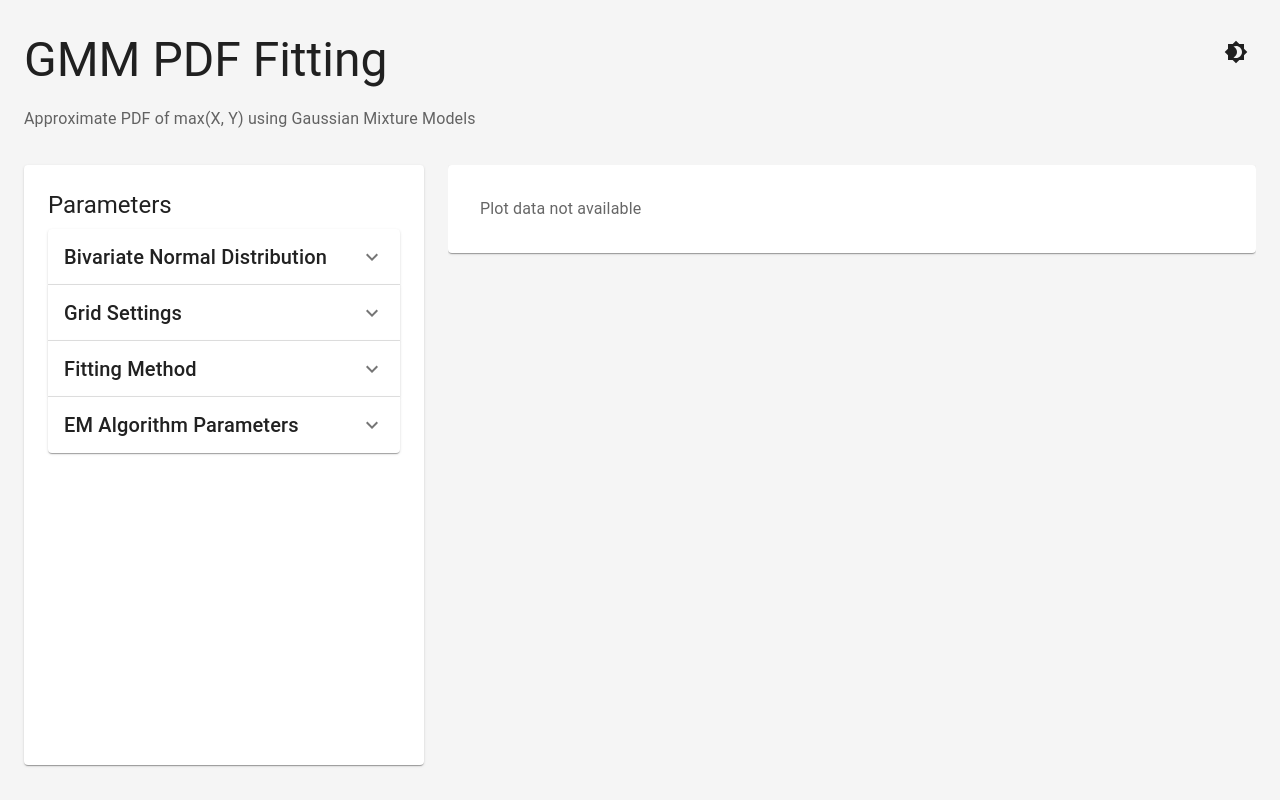
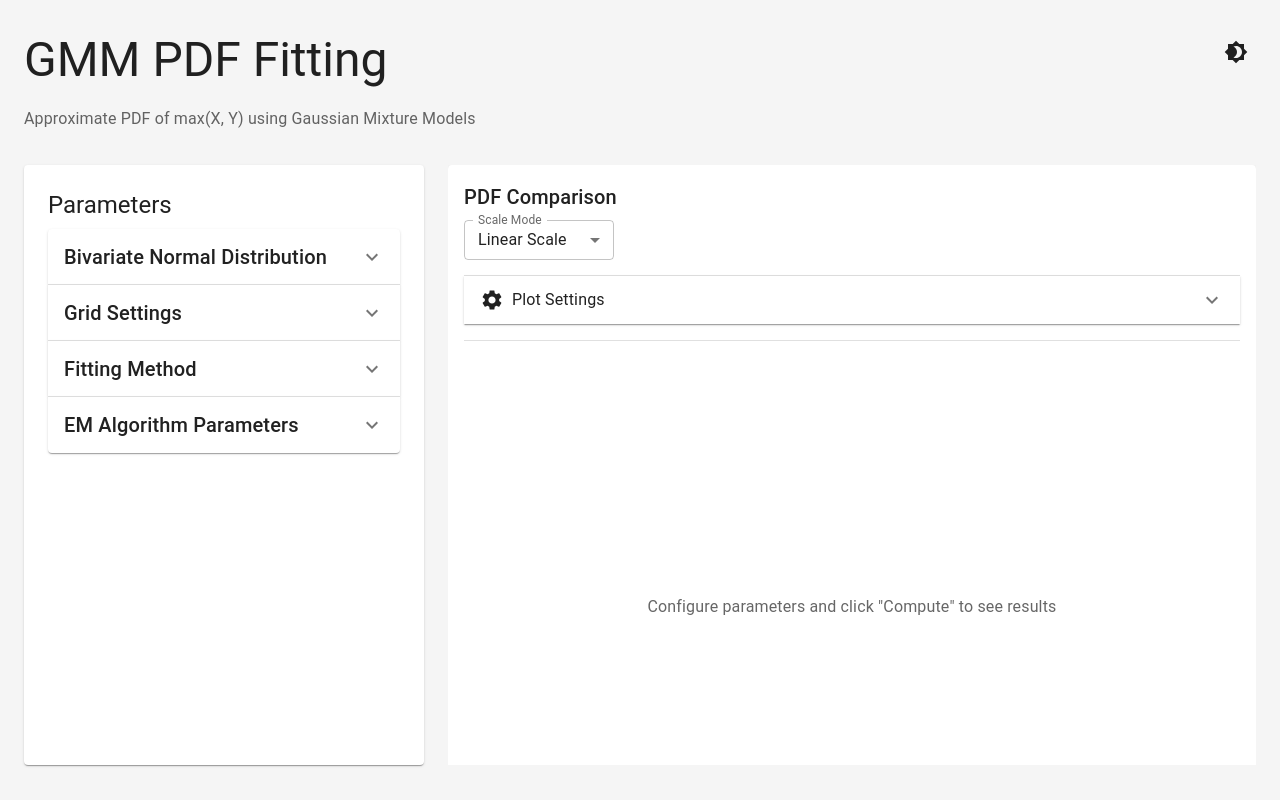
Before and after one commit to Jiro-iwai/gmm-pdf-fitting, a React (Vite) app in the folder webapp/frontend/: page / in a window 1280 px wide. Built offline with nearby package versions, Linux system fonts and the light colour scheme.

Commit message:
Fix: Show action buttons when result is null by removing early return

```diff
--- a/webapp/frontend/src/components/PlotViewer.jsx
+++ b/webapp/frontend/src/components/PlotViewer.jsx
@@ -120,29 +120,19 @@ const PlotViewer = ({ result, plotSettings: externalPlotSettings, setPlotSetting
     scaleMode
   ])
 
-  if (!result || !result.z || !result.f_true || !result.f_hat) {
-    return (
-      <Box sx={{ p: 2 }}>
-        <Typography color="text.secondary">Plot data not available</Typography>
-      </Box>
-    )
-  }
+  // Check if we have valid plot data
+  const hasValidData = result && result.z && result.f_true && result.f_hat
 
-  const { z, f_true, f_hat } = result
+  // Extract data only if valid
+  const z = hasValidData ? result.z : []
+  const f_true = hasValidData ? result.f_true : []
+  const f_hat = hasValidData ? result.f_hat : []
   const zArray = Array.isArray(z) ? z : []
   const fTrueArray = Array.isArray(f_true) ? f_true : []
   const fHatArray = Array.isArray(f_hat) ? f_hat : []
 
-  // Validate data arrays
-  if (zArray.length === 0 || fTrueArray.length === 0 || fHatArray.length === 0) {
-    return (
-      <Box sx={{ p: 2 }}>
-        <Typography color="error">
-          Invalid data: z={zArray.length}, f_true={fTrueArray.length}, f_hat={fHatArray.length}
-        </Typography>
-      </Box>
-    )
-  }
+  // Check for valid array lengths
+  const hasValidArrays = zArray.length > 0 && fTrueArray.length > 0 && fHatArray.length > 0
 
   // Prepare grid points for display (memoized to recalculate when settings change)
   const { zDisplay, fTrueDisplay } = useMemo(() => {
@@ -686,7 +676,7 @@ const PlotViewer = ({ result, plotSettings: externalPlotSettings, setPlotSetting
       <Divider sx={{ my: 2 }} />
 
       <Box sx={{ minHeight: 500, width: '100%', display: 'flex', alignItems: 'center', justifyContent: 'center' }}>
-        {plotData && plotData.length > 0 ? (
+        {hasValidArrays && plotData && plotData.length > 0 ? (
           <Plot
             key={`plot-${revision}`}
             data={plotData}
@@ -700,7 +690,7 @@ const PlotViewer = ({ result, plotSettings: externalPlotSettings, setPlotSetting
             style={{ width: '100%', minHeight: 500 }}
             useResizeHandler={true}
           />
-        ) : result ? (
+        ) : result && !hasValidArrays ? (
           <Typography color="error">Failed to prepare plot data</Typography>
         ) : (
           <Typography variant="body1" color="text.secondary" align="center">
```
